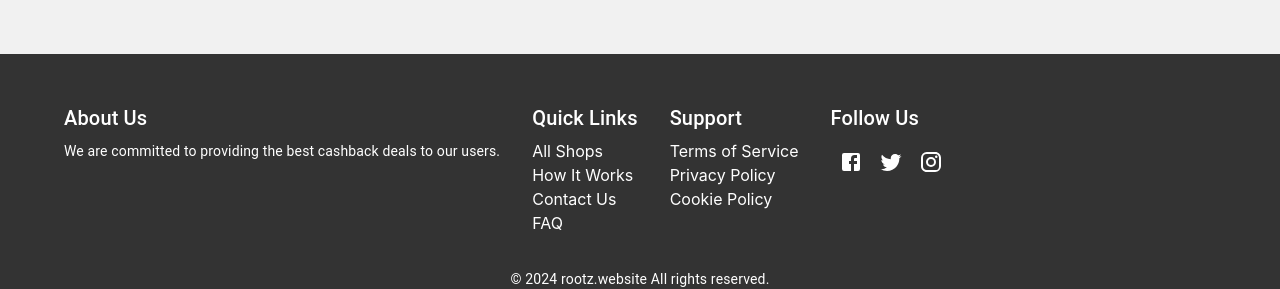
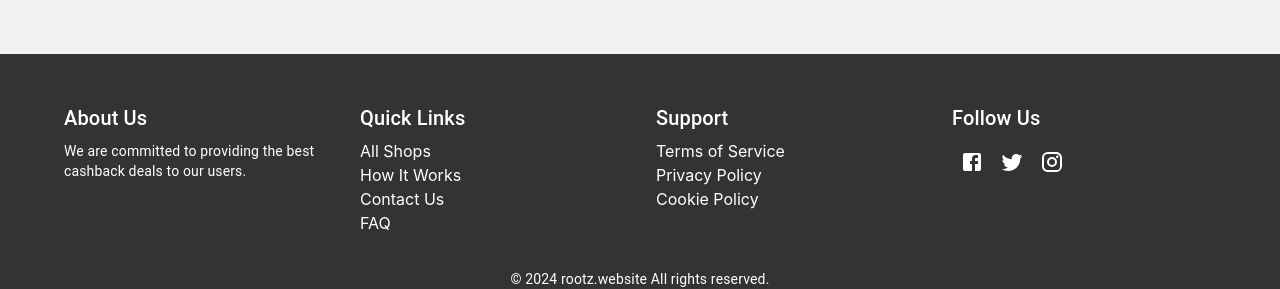
Before and after one commit to rootsUnicourse/rootz_client_2024, a React (Create React App) app: page / in a window 1280 px wide. Shown: the part 463-752 px from the top of the page. Built offline with nearby package versions, Linux system fonts and the light colour scheme; no server answers.

Commit message:
update Footer.js

```diff
--- a/src/components/Footer/Footer.js
+++ b/src/components/Footer/Footer.js
@@ -1,6 +1,6 @@
 // src/components/Footer/Footer.jsx
 import React from "react";
-import { Box, Container, Typography, Link, IconButton } from "@mui/material";
+import { Box, Container, Typography,Grid,Link, IconButton } from "@mui/material";
 import FacebookIcon from '@mui/icons-material/Facebook';
 import TwitterIcon from '@mui/icons-material/Twitter';
 import InstagramIcon from '@mui/icons-material/Instagram';
@@ -17,19 +17,20 @@ const Footer = () => {
             }}
         >
             <Container maxWidth="lg">
-                <Grid2 container spacing={4}>
+                <Grid container spacing={4}>
                     {/* About Us */}
-                    <Grid2 item xs={12} sm={6} md={3}>
+                    <Grid item xs={12} sm={6} md={3}>
                         <Typography variant="h6" gutterBottom>
                             About Us
                         </Typography>
                         <Typography variant="body2">
-                            We are committed to providing the best cashback deals to our users.
+                            We are committed to providing the
+                            best cashback deals to our users.
                         </Typography>
-                    </Grid2>
+                    </Grid>
 
                     {/* Quick Links */}
-                    <Grid2 item xs={12} sm={6} md={3}>
+                    <Grid item xs={12} sm={6} md={3}>
                         <Typography variant="h6" gutterBottom>
                             Quick Links
                         </Typography>
@@ -55,10 +56,10 @@ const Footer = () => {
                                 </Link>
                             </li>
                         </Box>
-                    </Grid2>
+                    </Grid>
 
                     {/* Support */}
-                    <Grid2 item xs={12} sm={6} md={3}>
+                    <Grid item xs={12} sm={6} md={3}>
                         <Typography variant="h6" gutterBottom>
                             Support
                         </Typography>
@@ -79,10 +80,10 @@ const Footer = () => {
                                 </Link>
                             </li>
                         </Box>
-                    </Grid2>
+                    </Grid>
 
                     {/* Follow Us */}
-                    <Grid2 item xs={12} sm={6} md={3}>
+                    <Grid item xs={12} sm={6} md={3}>
                         <Typography variant="h6" gutterBottom>
                             Follow Us
                         </Typography>
@@ -115,8 +116,8 @@ const Footer = () => {
                                 <InstagramIcon />
                             </IconButton>
                         </Box>
-                    </Grid2>
-                </Grid2>
+                    </Grid>
+                </Grid>
 
                 {/* Footer Bottom */}
                 <Box mt={4} textAlign="center">
```
